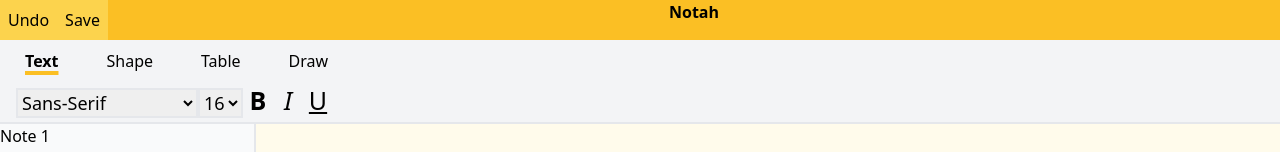
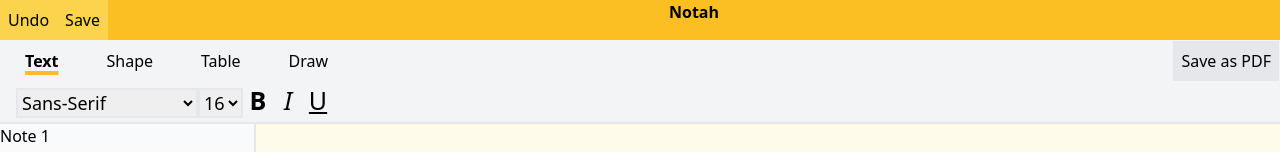
Before and after one commit to kotayam/notah, a React (Vite) app in the folder frontend/: page / in a window 1280 px wide. Shown: the top 152 px of the page. Built offline with nearby package versions, Linux system fonts and the light colour scheme.

Commit message:
can save as pdf with some issue

```diff
--- a/frontend/package.json
+++ b/frontend/package.json
@@ -26,6 +26,8 @@
     "eslint-plugin-react-hooks": "^4.6.0",
     "eslint-plugin-react-refresh": "^0.3.4",
     "html-react-parser": "^4.0.0",
+    "html2canvas": "^1.4.1",
+    "jspdf": "^2.5.1",
     "postcss": "^8.4.24",
     "tailwindcss": "^3.3.2",
     "typescript": "^5.0.2",
--- a/frontend/src/Toolbar.tsx
+++ b/frontend/src/Toolbar.tsx
@@ -2,6 +2,8 @@
 import { ToolbarProps } from "./Props.ts";
 import ModeSelector from "./ModeSelector.tsx";
 import { TextFunctionBar, ShapeFunctionBar, TableFunctionBar } from "./FunctionBar.tsx";
+import { jsPDF } from "jspdf";
+import html2canvas from "html2canvas";
 
 export default function Toolbar({ mode, changeMode, fontSize, changeFontSize, font, changeFont, bold, toggleBold, italic, toggleItalic, shape, changeShape, createTable }: ToolbarProps) {
     const returnFunctionBar = () => {
@@ -29,8 +31,30 @@
     }
 
     const save = () => {
-        const head = document.getElementById("h0");
+        const head = document.getElementById("canvas-container");
         console.log(head);
+    }
+
+    const saveAsPdf = async () => {
+        const note = document.getElementById("canvas-container");
+        if (note) {
+            const rect = note.getBoundingClientRect();
+            // const canvas = await html2canvas(note, {scale: 2, width: rect.width, height: rect.height});
+            const pdf = new jsPDF('p', 'mm', 'a4');
+            const width = pdf.internal.pageSize.getWidth();
+            pdf.html(note, {
+                callback: function(doc) {
+                    // Save the PDF
+                    doc.save('note.pdf');
+                },
+                x: 15,
+                y: 15,
+                width: width,
+                windowWidth: rect.width
+            })
+            // pdf.addImage(canvas.toDataURL('image/png'), 'PNG', 0, 0, width, height);
+            // pdf.save('note');
+        }
     }
 
     const undo = () => {
@@ -60,6 +84,7 @@
                 <ModeSelector mode={mode} thisMode={'Shape'} changeMode={changeMode}/>
                 <ModeSelector mode={mode} thisMode={'Table'} changeMode={changeMode}/>
                 <ModeSelector mode={mode} thisMode={'Draw'} changeMode={changeMode}/>
+                <button className="float-right h-full bg-gray-200 p-2" onClick={_ => saveAsPdf()}>Save as PDF</button>
             </div>
             <div className="bg-gray-100 h-10 px-4">
                 {returnFunctionBar()}
```
Also changed, not shown: frontend/src/FunctionBar.tsx (indentation only), 1 other file (tests, documents, lock files or other folders).
